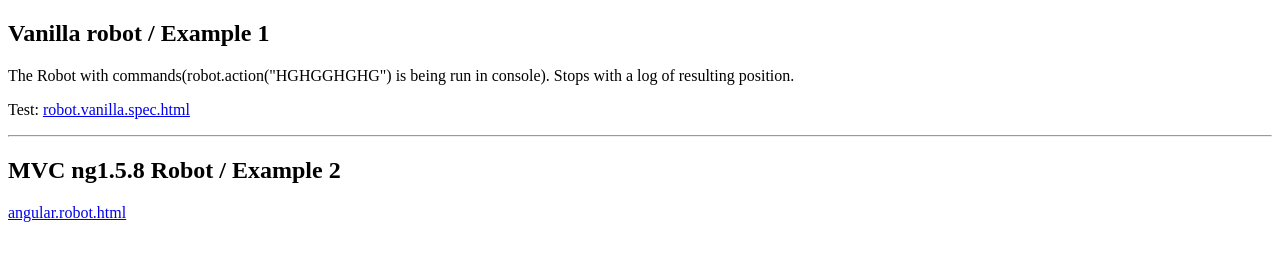
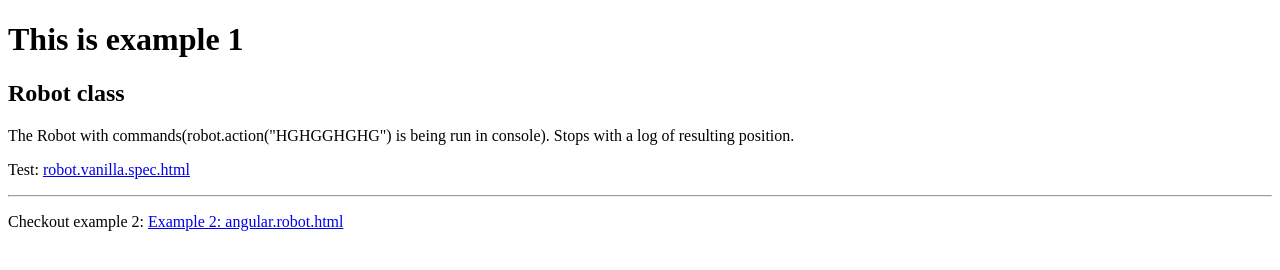
Before and after one commit to erikpantzar/robo, a website: page index.html in a window 1280 px wide. Drawn offline with Linux system fonts and the light colour scheme.

Commit message:
Refined text to clarify example 1

```diff
--- a/index.html
+++ b/index.html
@@ -7,14 +7,16 @@
   </head>
   <body>
 
-    <h2>Vanilla robot / Example 1</h2>
+    <h1>This is example 1</h1>
+    <h2>Robot class</h2>
     <p>The Robot with commands(robot.action("HGHGGHGHG") is being run in console). Stops with a log of resulting position.</p>
     <p>Test: <a href="./robot.vanilla.spec.html">robot.vanilla.spec.html</a></p>
 
     <hr>
 
-    <h2>MVC ng1.5.8 Robot / Example 2</h2>
-    <a href="angular.robot.html">angular.robot.html</a>
+    <p>Checkout example 2:
+        <a href="angular-robot.html">Example 2: angular.robot.html</a>
+    </p>
 
     <script src="robo.js"></script>
 </body>
```
